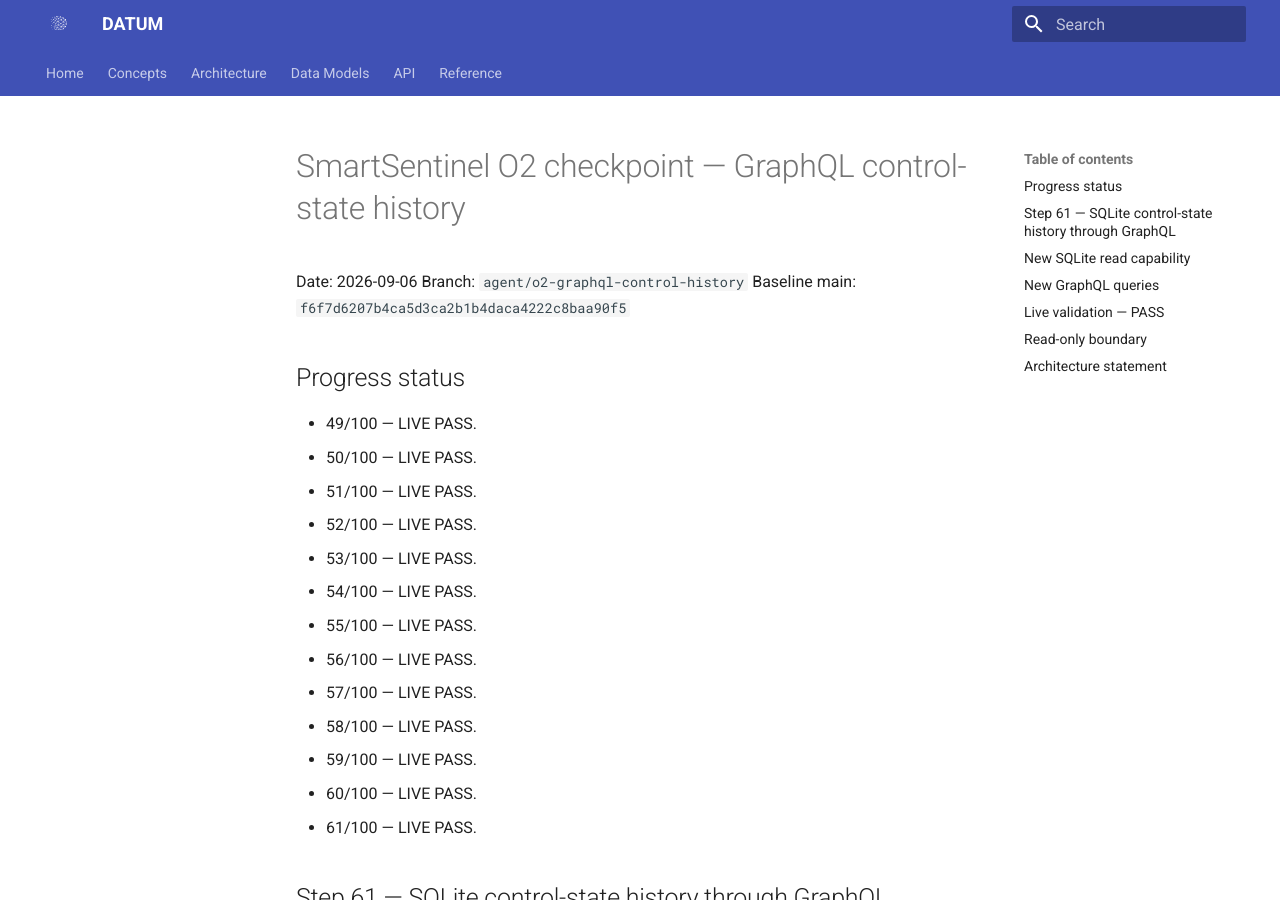
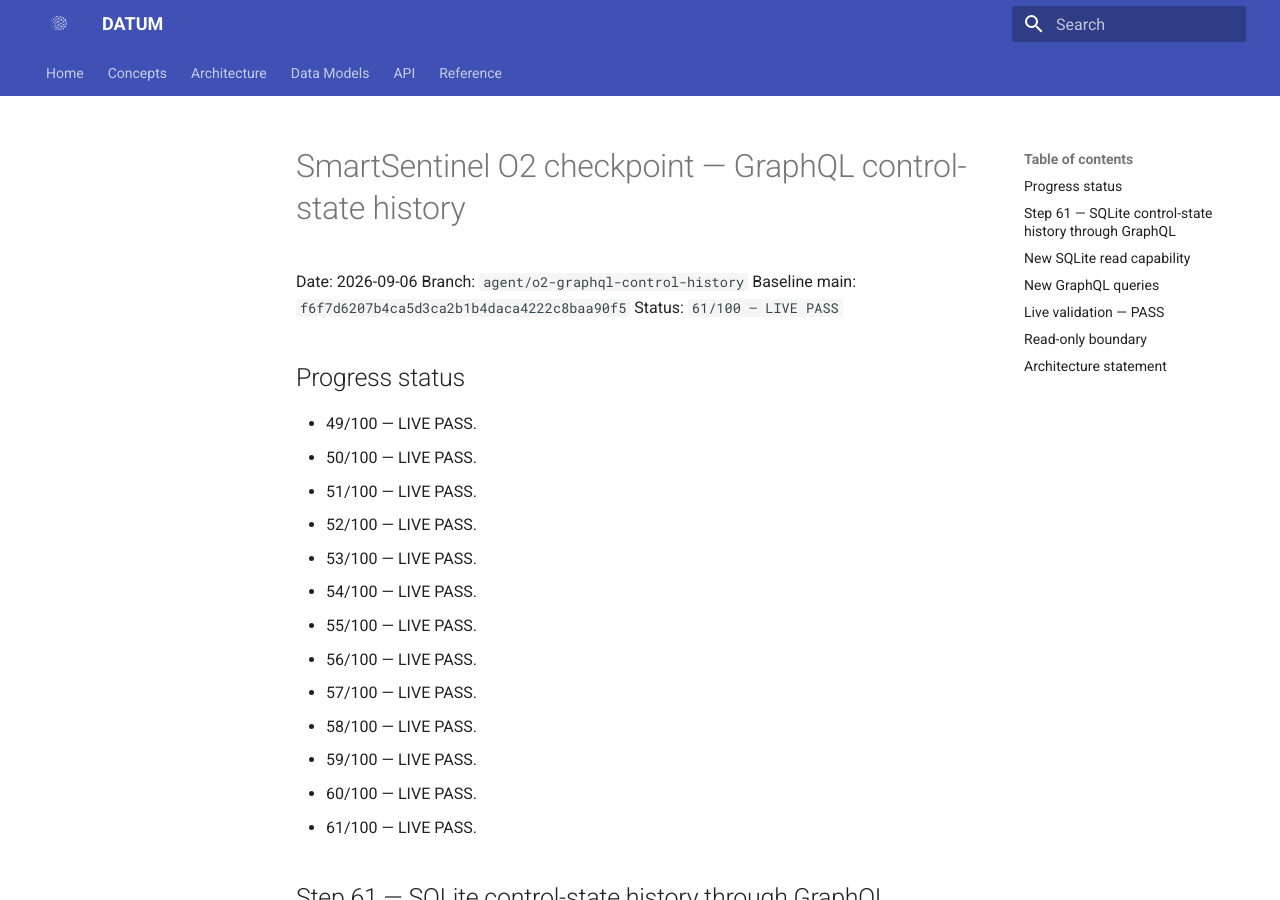
Before and after one commit to dnredson/datum, an MkDocs documentation site: the page built from documentation/checkpoints/SMARTSENTINEL_PROGRESS_2026-09-06_O2_GRAPHQL_CONTROL_HISTORY.md, in a window 1280 px wide and 900 px high. Built offline with MkDocs 1.6.1 and Material for MkDocs 9.7.7, drawn with Linux system fonts in a browser that asks for light colours.

Commit message:
Finalize step 61 closure marker

```diff
--- a/documentation/checkpoints/SMARTSENTINEL_PROGRESS_2026-09-06_O2_GRAPHQL_CONTROL_HISTORY.md
+++ b/documentation/checkpoints/SMARTSENTINEL_PROGRESS_2026-09-06_O2_GRAPHQL_CONTROL_HISTORY.md
@@ -3,6 +3,7 @@
 Date: 2026-09-06
 Branch: `agent/o2-graphql-control-history`
 Baseline main: `f6f7d6207b4ca5d3ca2b1b4daca4222c8baa90f5`
+Status: `61/100 — LIVE PASS`
 
 ## Progress status
 
```
